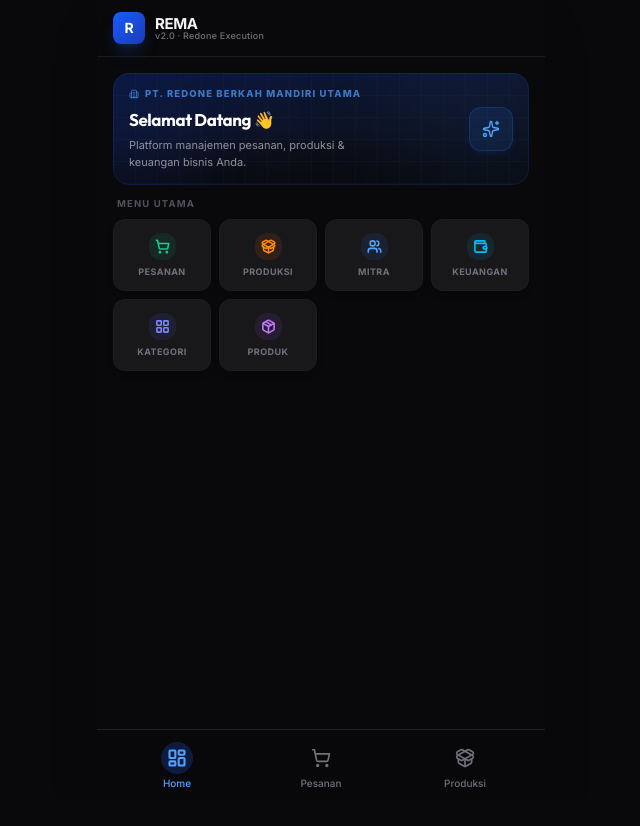
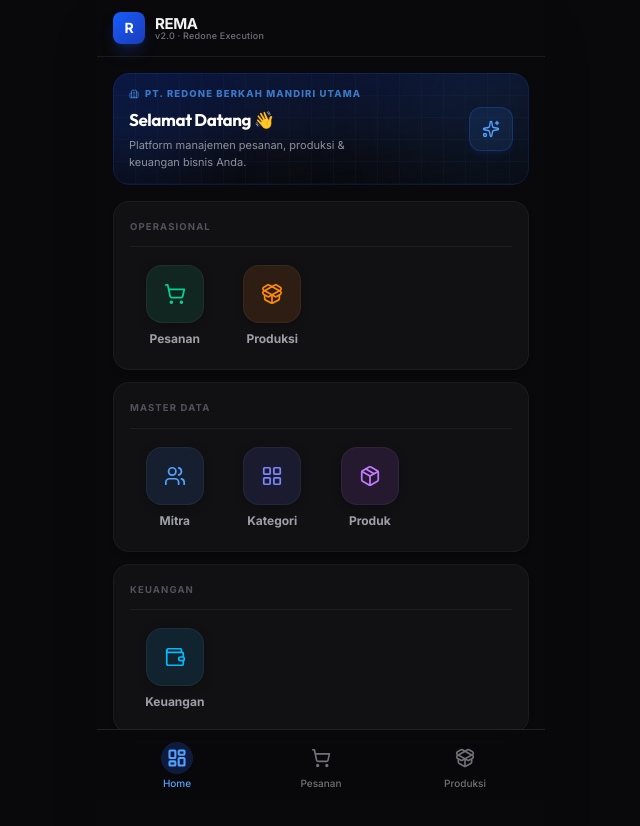
Before and after one commit to nurhasanfadillah/Rema-AntigravityV2, a React (Vite) app: page / in a window 1280 px wide. Shown: the top 826 px of the page, without its empty margins (319-959 px from the left). Before the commit the page ends 800 px from the top, so only its background shows below. Built offline with nearby package versions, Linux system fonts and the light colour scheme; no server answers.

Commit message:
feat: add Dashboard page component

```diff
--- a/src/pages/Dashboard.tsx
+++ b/src/pages/Dashboard.tsx
@@ -1,31 +1,237 @@
+import React from 'react';
 import { Link } from 'react-router-dom';
-import { Users, LayoutGrid, Package, ShoppingCart, PackageOpen, Wallet, Building2, Sparkles } from 'lucide-react';
-import { Card } from '../components/ui/Card';
+import {
+    Users,
+    LayoutGrid,
+    Package,
+    ShoppingCart,
+    PackageOpen,
+    Wallet,
+    Building2,
+    Sparkles,
+} from 'lucide-react';
 
-const menuItems = [
-    { label: 'Pesanan', path: '/pesanan', icon: ShoppingCart, color: 'text-emerald-400', bg: 'bg-emerald-500/10' },
-    { label: 'Produksi', path: '/produksi', icon: PackageOpen, color: 'text-orange-400', bg: 'bg-orange-500/10' },
-    { label: 'Mitra', path: '/mitra', icon: Users, color: 'text-blue-400', bg: 'bg-blue-500/10' },
-    { label: 'Keuangan', path: '/keuangan', icon: Wallet, color: 'text-sky-400', bg: 'bg-sky-500/10' },
-    { label: 'Kategori', path: '/kategori', icon: LayoutGrid, color: 'text-indigo-400', bg: 'bg-indigo-500/10' },
-    { label: 'Produk', path: '/produk', icon: Package, color: 'text-purple-400', bg: 'bg-purple-500/10' },
+/* ──────────────────────────────────────────────
+   Type Definitions
+────────────────────────────────────────────── */
+type MenuItem = {
+    label: string;
+    path: string;
+    icon: React.ElementType;
+    iconColor: string;
+    /** Inline style for icon background — avoid Tailwind opacity fractions */
+    iconBgStyle: React.CSSProperties;
+};
+
+type MenuGroup = {
+    groupLabel: string;
+    items: MenuItem[];
+};
+
+/* ──────────────────────────────────────────────
+   Menu Data
+────────────────────────────────────────────── */
+const menuGroups: MenuGroup[] = [
+    {
+        groupLabel: 'Operasional',
+        items: [
+            {
+                label: 'Pesanan',
+                path: '/pesanan',
+                icon: ShoppingCart,
+                iconColor: 'text-emerald-400',
+                iconBgStyle: { backgroundColor: 'rgba(16, 185, 129, 0.12)' },
+            },
+            {
+                label: 'Produksi',
+                path: '/produksi',
+                icon: PackageOpen,
+                iconColor: 'text-orange-400',
+                iconBgStyle: { backgroundColor: 'rgba(249, 115, 22, 0.12)' },
+            },
+        ],
+    },
+    {
+        groupLabel: 'Master Data',
+        items: [
+            {
+                label: 'Mitra',
+                path: '/mitra',
+                icon: Users,
+                iconColor: 'text-blue-400',
+                iconBgStyle: { backgroundColor: 'rgba(59, 130, 246, 0.12)' },
+            },
+            {
+                label: 'Kategori',
+                path: '/kategori',
+                icon: LayoutGrid,
+                iconColor: 'text-indigo-400',
+                iconBgStyle: { backgroundColor: 'rgba(99, 102, 241, 0.12)' },
+            },
+            {
+                label: 'Produk',
+                path: '/produk',
+                icon: Package,
+                iconColor: 'text-purple-400',
+                iconBgStyle: { backgroundColor: 'rgba(168, 85, 247, 0.12)' },
+            },
+        ],
+    },
+    {
+        groupLabel: 'Keuangan',
+        items: [
+            {
+                label: 'Keuangan',
+                path: '/keuangan',
+                icon: Wallet,
+                iconColor: 'text-sky-400',
+                iconBgStyle: { backgroundColor: 'rgba(14, 165, 233, 0.12)' },
+            },
+        ],
+    },
 ];
 
+/* ──────────────────────────────────────────────
+   MenuCell — Atomic unit: IconContainer + Label
+   Fixed 68×68 icon, label max 1 baris truncate
+────────────────────────────────────────────── */
+function MenuCell({ item, delay }: { item: MenuItem; delay: number }) {
+    const Icon = item.icon;
+    return (
+        <Link
+            to={item.path}
+            className="group flex flex-col items-center animate-slide-up"
+            style={{
+                animationDelay: `${delay}ms`,
+                animationFillMode: 'both',
+                gap: '8px',
+                /* Touch target: minimal 44px vertical */
+                minHeight: '44px',
+                width: '100%',
+            }}
+        >
+            {/* ── IconContainer: rounded square 58×58, radius 16px ── */}
+            <div
+                className="
+                    relative flex-shrink-0 flex items-center justify-center
+                    border border-white/5
+                    group-hover:border-white/10
+                    group-active:scale-[0.93]
+                    group-hover:scale-[1.06]
+                    transition-all duration-300 ease-out
+                "
+                style={{
+                    width: '58px',
+                    height: '58px',
+                    borderRadius: '16px',
+                    boxShadow: '0 2px 8px rgba(0,0,0,0.28)',
+                    ...item.iconBgStyle,
+                }}
+            >
+                <Icon
+                    className={`${item.iconColor} relative z-10`}
+                    style={{ width: '22px', height: '22px' }}
+                    strokeWidth={1.9}
+                />
+            </div>
+
+            {/* ── Label: center, 12px, max 1 baris, truncate ── */}
+            <span
+                className="
+                    text-center text-zinc-400
+                    group-hover:text-zinc-200
+                    transition-colors duration-200
+                    truncate w-full
+                "
+                style={{
+                    fontSize: '12px',
+                    fontWeight: 600,
+                    lineHeight: '16px',
+                    maxWidth: '72px',
+                }}
+            >
+                {item.label}
+            </span>
+        </Link>
+    );
+}
+
+/* ──────────────────────────────────────────────
+   MenuGroupCard — Grouping card per kategori
+   4-column fixed grid, merata, no H-scroll
+────────────────────────────────────────────── */
+function MenuGroupCard({ group, baseDelay }: { group: MenuGroup; baseDelay: number }) {
+    return (
+        <div
+            className="
+                animate-slide-up
+                rounded-2xl overflow-hidden
+                border border-zinc-800/50
+                shadow-md shadow-black/20
+            "
+            style={{
+                margin: '0 16px',
+                backgroundColor: 'rgba(24, 24, 27, 0.6)',
+                animationDelay: `${baseDelay}ms`,
+                animationFillMode: 'both',
+            }}
+        >
+            {/* ── Group Header ── */}
+            <div style={{ padding: '12px 16px 10px' }}>
+                <span
+                    className="text-zinc-600 uppercase tracking-widest font-bold"
+                    style={{ fontSize: '9.5px', letterSpacing: '0.12em' }}
+                >
+                    {group.groupLabel}
+                </span>
+            </div>
+            {/* Divider */}
+            <div className="bg-zinc-800/60" style={{ height: '1px', marginLeft: '16px', marginRight: '16px' }} />
+
+            {/* ── 4-Column Fixed Grid ──
+                Selalu 4 slot kolom. justifyItems center = setiap item
+                center di kolom masing-masing. Slot kosong jika items < 4.
+            ── */}
+            <div
+                style={{
+                    display: 'grid',
+                    gridTemplateColumns: 'repeat(4, 1fr)',
+                    rowGap: '24px',
+                    padding: '18px 12px',
+                    justifyItems: 'center',
+                    alignItems: 'start',
+                }}
+            >
+                {group.items.map((item, idx) => (
+                    <MenuCell key={item.path} item={item} delay={baseDelay + idx * 50} />
+                ))}
+            </div>
+
+            <div style={{ height: '4px' }} />
+        </div>
+    );
+}
+
+/* ──────────────────────────────────────────────
+   Dashboard Page
+────────────────────────────────────────────── */
 export function Dashboard() {
+    let cumulativeDelay = 60;
+
     return (
-        <div className="flex flex-col pb-4">
+        /* overflow-x-hidden → no horizontal scroll, overflow-y dihandle parent main */
+        <div className="flex flex-col overflow-x-hidden" style={{ paddingBottom: '24px' }}>
 
             {/* ══════════════════════════════════════
                 Welcome Banner
             ══════════════════════════════════════ */}
-            <div className="relative mx-4 mt-4 mb-3 rounded-2xl overflow-hidden">
-
-                {/* ── Background layers ── */}
-                {/* Base gradient: biru gelap → zinc-950 agar blend halus ke warna app */}
+            <div
+                className="relative overflow-hidden rounded-2xl animate-slide-up"
+                style={{ margin: '16px 16px 16px', animationFillMode: 'both' }}
+            >
+                {/* Background layers */}
                 <div className="absolute inset-0 bg-gradient-to-br from-blue-700/25 via-blue-900/20 to-zinc-950" />
-                {/* Fade bottom agar menyatu ke konten di bawah */}
                 <div className="absolute inset-0 bg-gradient-to-t from-zinc-950/70 via-transparent to-transparent" />
-                {/* Blueprint grid subtle */}
                 <div
                     className="absolute inset-0 opacity-[0.05]"
                     style={{
@@ -35,100 +241,50 @@ export function Dashboard() {
                         backgroundSize: '22px 22px',
                     }}
                 />
-                {/* Glow orb kanan atas */}
                 <div className="absolute -top-8 -right-8 w-36 h-36 bg-blue-500/15 rounded-full blur-3xl pointer-events-none" />
-                {/* Glow orb kiri bawah */}
                 <div className="absolute -bottom-6 -left-6 w-24 h-24 bg-blue-800/15 rounded-full blur-2xl pointer-events-none" />
-
-                {/* ── Border accent tipis ── */}
                 <div className="absolute inset-0 rounded-2xl border border-blue-800/25" />
 
-                {/* ── Content ── */}
+                {/* Content */}
                 <div className="relative z-10 flex items-center justify-between gap-3 px-4 py-[14px]">
-
-                    {/* Teks kiri */}
                     <div className="flex-1 min-w-0">
-                        {/* Company label */}
                         <div className="flex items-center gap-1.5 mb-[7px]">
                             <Building2 className="w-[10px] h-[10px] text-blue-400/70 flex-shrink-0" strokeWidth={2} />
                             <span className="text-[9.5px] font-extrabold tracking-[0.12em] uppercase text-blue-400/70 font-sans">
                                 PT. Redone Berkah Mandiri Utama
                             </span>
                         </div>
-
-                        {/* Heading */}
                         <h2 className="font-display text-[17px] font-extrabold leading-snug tracking-tight text-white mb-[5px]">
                             Selamat Datang 👋
                         </h2>
-
-                        {/* Deskripsi */}
                         <p className="text-[11px] leading-[1.55] text-zinc-400/90 font-normal max-w-[220px]">
                             Platform manajemen pesanan, produksi &amp; keuangan bisnis Anda.
                         </p>
                     </div>
-
-                    {/* Icon kanan */}
-                    <div className="flex-shrink-0 w-11 h-11 rounded-xl flex items-center justify-center bg-blue-500/12 border border-blue-500/20 shadow-md shadow-blue-900/20">
+                    <div
+                        className="flex-shrink-0 flex items-center justify-center rounded-xl border border-blue-500/20 shadow-md shadow-blue-900/20"
+                        style={{ width: '44px', height: '44px', backgroundColor: 'rgba(59, 130, 246, 0.12)' }}
+                    >
                         <Sparkles className="w-[18px] h-[18px] text-blue-400" strokeWidth={1.8} />
                     </div>
                 </div>
             </div>
 
             {/* ══════════════════════════════════════
-                Section Label
+                Menu Groups — 3 grouping card terpisah
             ══════════════════════════════════════ */}
-            <div className="px-5 pb-2">
-                <p className="text-[9.5px] font-bold uppercase tracking-[0.12em] text-zinc-600">
-                    Menu Utama
-                </p>
-            </div>
-
-            {/* ══════════════════════════════════════
-                Navigation Grid — 4 cols
-            ══════════════════════════════════════ */}
-            <div className="px-4">
-                <div className="grid grid-cols-4 gap-2">
-                    {menuItems.map((item, idx) => {
-                        const Icon = item.icon;
-                        return (
-                            <Link
-                                key={item.path}
-                                to={item.path}
-                                className="block group transition-all duration-300 animate-slide-up"
-                                style={{ animationDelay: `${idx * 55}ms`, animationFillMode: 'both' }}
-                            >
-                                <Card
-                                    className={`
-                                        flex flex-col items-center justify-center
-                                        py-3 px-1 h-[72px] space-y-1.5
-                                        border-zinc-800/40
-                                        shadow-lg shadow-black/20
-                                        hover:bg-zinc-900/70
-                                        hover:border-zinc-700/40
-                                        active:scale-95
-                                        transition-all duration-400
-                                    `}
-                                >
-                                    {/* Icon badge */}
-                                    <div
-                                        className={`
-                                            p-1.5 rounded-xl ${item.bg}
-                                            group-hover:scale-110 group-hover:rotate-3
-                                            transition-all duration-400 ease-out
-                                        `}
-                                    >
-                                        <Icon className={`w-[15px] h-[15px] ${item.color}`} strokeWidth={2.5} />
-                                    </div>
-
-                                    {/* Label */}
-                                    <span className="text-[9px] font-bold text-center text-zinc-500 group-hover:text-zinc-200 transition-colors leading-tight uppercase tracking-wider">
-                                        {item.label}
-                                    </span>
-                                </Card>
-                            </Link>
-                        );
-                    })}
-                </div>
+            <div className="flex flex-col" style={{ gap: '12px' }}>
+                {menuGroups.map((group) => {
+                    const delay = cumulativeDelay;
+                    cumulativeDelay += 70 + group.items.length * 50;
+                    return (
+                        <MenuGroupCard
+                            key={group.groupLabel}
+                            group={group}
+                            baseDelay={delay}
+                        />
+                    );
+                })}
             </div>
         </div>
     );
```
